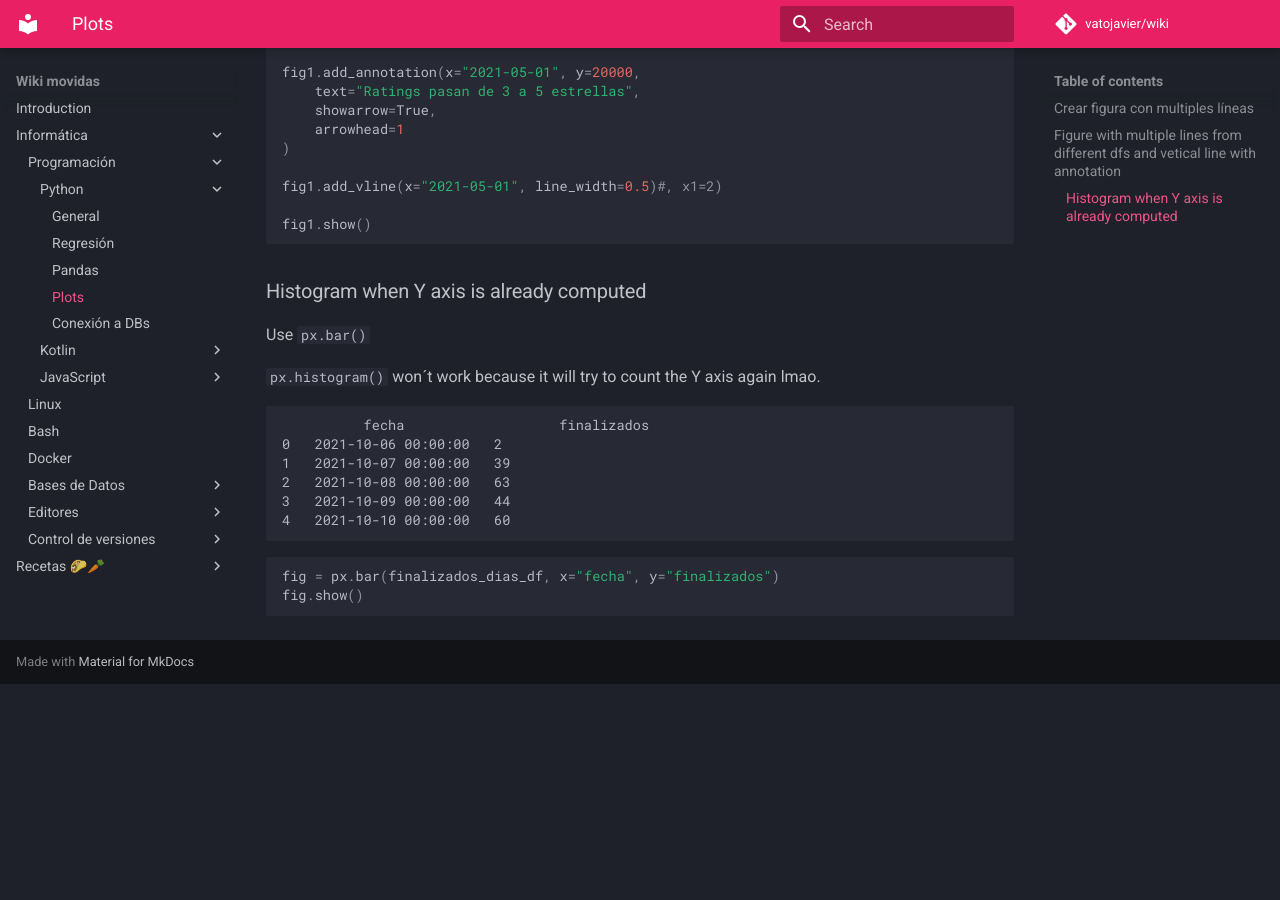
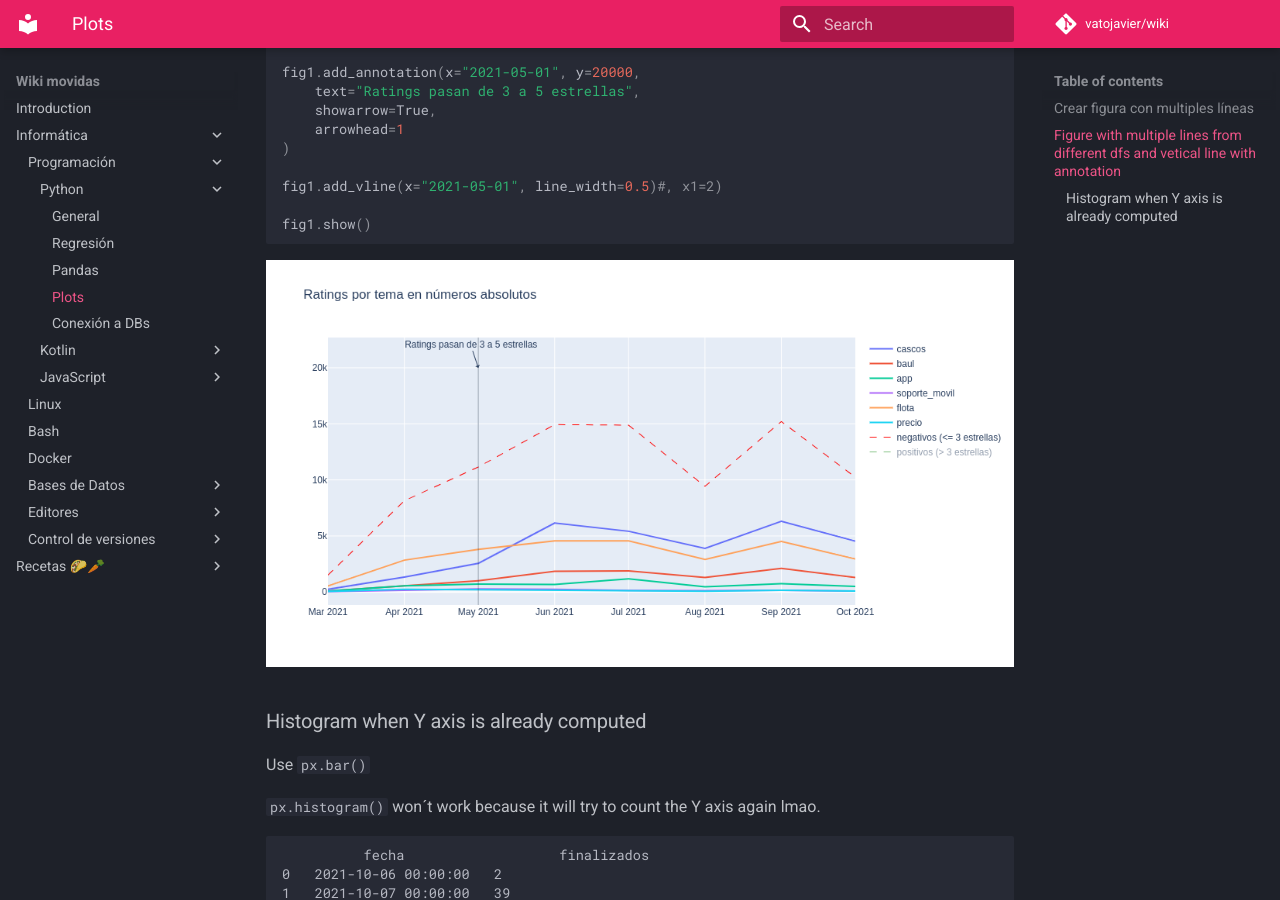
Before and after one commit to vatojavier/wiki, an MkDocs documentation site: the page built from docs/informatica/python/plots.md, in a window 1280 px wide and 900 px high, scrolled down 1201 px. Built offline with MkDocs 1.6.1 and Material for MkDocs 9.7.7, drawn with Linux system fonts in a browser that asks for light colours; comment, search, counter and statistics services are not loaded; before the commit the page ends 1885 px from its top, so only the background shows below that.

Commit message:
Update plots.md

````diff
--- a/docs/informatica/python/plots.md
+++ b/docs/informatica/python/plots.md
@@ -65,6 +65,7 @@ fig1.add_vline(x="2021-05-01", line_width=0.5)#, x1=2)
 
 fig1.show()
 ```
+![Alt text](lines.png "example")
 
 
 ### Histogram when Y axis is already computed
````
